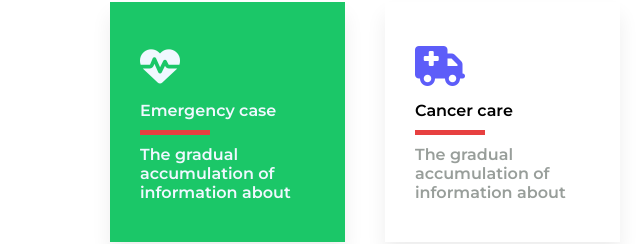
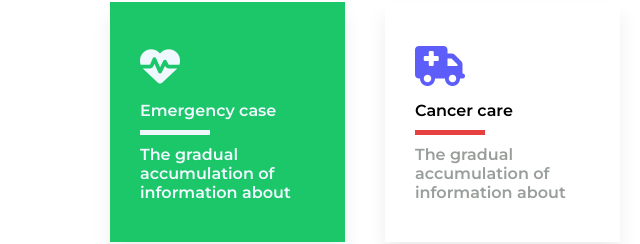
Before and after one commit to Alfiyazlman/Medical-pro, a plain HTML site: page index.html in a window 1280 px wide. In both pictures the pointer is over the element "Emergency case". Shown: the part 811-1055 px from the top of the page, 0-640 px from the left. Drawn offline with nearby package versions, Linux system fonts and the light colour scheme.

Commit message:
first project  edited

```diff
--- a/medical.css
+++ b/medical.css
@@ -229,6 +229,9 @@ header .buttonlink button::after{
 }
 .firstcardclass .card:hover {
     background-color: #1BC768;
+}
+.firstcardclass .card:hover h4::after{
+    background-color: aliceblue;
 }
 .firstcardclass .card:hover i, .card:hover h4, .card:hover p{
     color: aliceblue;
```
